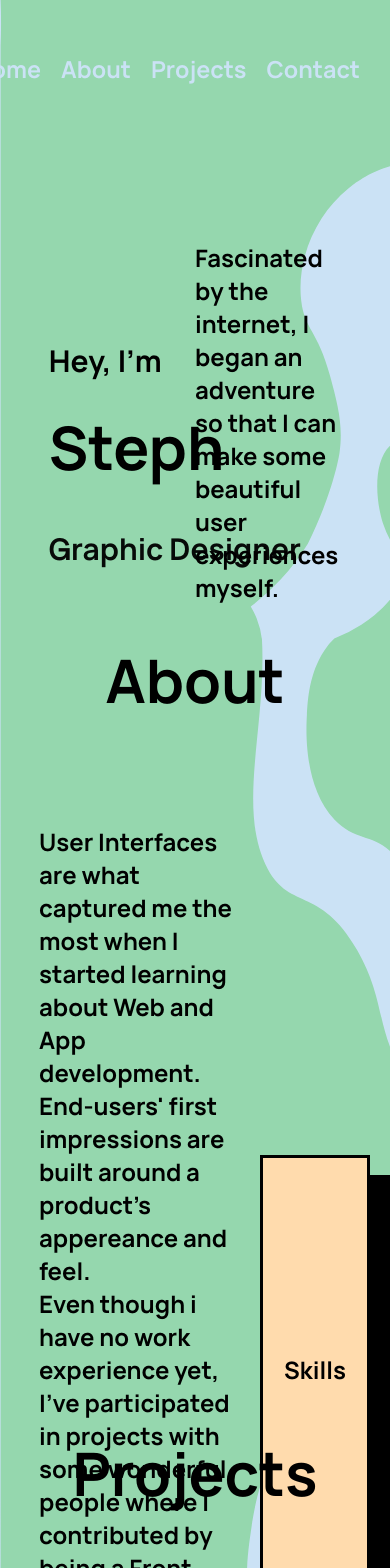
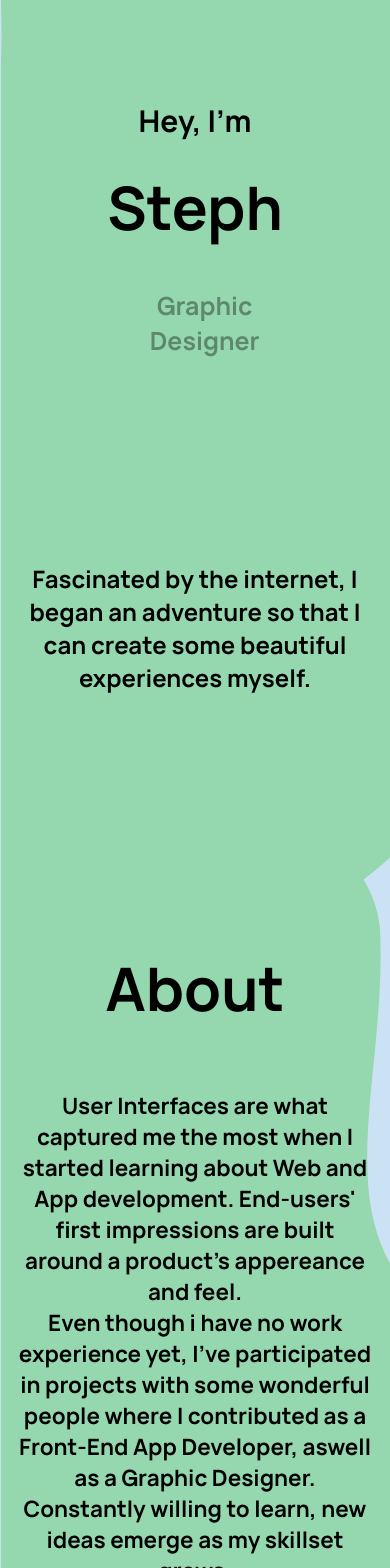
Before and after one commit to Stephpp/Steph, a React app: page / in a window 390 px wide. Shown: the top 1568 px of the page. Built offline with nearby package versions, Linux system fonts and the light colour scheme.

Commit message:
Started making responsive/mobile layout

```diff
--- a/src/App.css
+++ b/src/App.css
@@ -32,7 +32,7 @@ body {
     background-size: cover;
 }
 
-.header {
+#navbar {
     margin-top: 30px;
     margin-right: 30px;
     position: absolute;
@@ -46,12 +46,13 @@ body {
     justify-content: flex-end;
 }
 
-.header h3 {
+
+#navbar h3 {
     color: #CBE2F5;
     transition: 0.2s;
 }
 
-.header h3:hover {
+#navbar h3:hover {
     color: #ffdbad;
 }
 
@@ -59,7 +60,6 @@ body {
     display:flex;
     flex-wrap: wrap;
     height: 100vh;
-    min-height: 770px;
     align-items: center;
 }
 
@@ -207,7 +207,6 @@ body {
     justify-content: center;
     align-items: center;
     height:100vh;
-    min-height: 770px;
 }
 
 .a-section-title {
@@ -240,7 +239,7 @@ body {
     display: flex;
     flex-direction: column;
     margin-right: 15%;
-    height:50vh;
+    height:fit-content;
     width: 80%;
     background-color: #ffdbad;
     border: 3px solid black;
@@ -256,7 +255,6 @@ body {
     justify-content: center;
     align-items: center;
     height:100vh;
-    min-height: 770px;
 }
 
 .p-section-title {
@@ -425,6 +423,7 @@ body {
     padding:8px;
     background-color: #e6a6ff;
     box-shadow: 3px 3px black;
+    border: 2px solid black;
     transition: 0.2s ease-in-out;
     outline:none;
 }
@@ -475,3 +474,95 @@ a {
     text-decoration: none;
     color:black;
 }
+
+
+@media screen and (max-width: 1000px) {
+    #navbar {
+        display:none
+    }
+    #welcome {
+        flex-direction: column;
+        justify-content: center;
+        align-items: center;
+    }
+    .w-left-wrapper {
+        margin-top: 100px;
+        margin-left: 0;
+    }
+    .w-hello, .w-name {
+        text-align: center;
+    }
+    .role {
+        width: 50%;
+        font-size: 25px;
+        text-align: center;
+        position:absolute
+    }
+    .w-right-wrapper {
+        text-align: center;
+        margin: 50px 20px 0 20px;
+    }
+    .w-text {
+        margin-top: 40%;
+    }
+    #about {
+        margin-top: 10%;
+        flex-direction: column;
+        justify-content: center;
+        align-items: center;
+    }
+    .about-wrapper {
+        flex-direction: column;
+        justify-content: center;
+        align-items: center;
+    }
+    .a-section-title {
+        margin-bottom: 5vh;
+    }
+    .a-left-wrapper {
+        margin: 0 15px;
+        text-align: center;
+        font-size: 15px;
+    }
+    .a-right {
+        width: 100%;
+        display: flex;
+        justify-content: center;
+        align-items: center;
+    }
+
+    .a-right-wrapper {
+        margin: 20px 0 0 0;
+        box-shadow: none;
+        width: 80%;
+    }
+
+    #projects {
+        height: 220vh;
+        margin-top: 20%;
+        flex-direction: column;
+        justify-content: center;
+        align-items: center;
+    }
+
+    #contact {
+        margin-top: 50%;
+        margin-bottom: 50%;
+    }
+
+    .contact-wrapper {
+        flex-direction: column;
+        height:fit-content
+    }
+
+    .c-right {
+        flex: 1;
+    }
+
+    .c-form {
+        width: 100%;
+    }
+    .c-form input {
+        font-size: 15px;
+    }
+}
--- a/src/components/About.js
+++ b/src/components/About.js
@@ -8,7 +8,7 @@ const About = () => {
             <div className="about-wrapper">
             <div className="a-left">
                 <div className="a-left-wrapper">
-                    <h2>User Interfaces are what captured me the most when I started learning about Web and App development. End-users' first impressions are built around a product's appereance and feel. <br/>Even though i have no work experience yet, I've participated in projects with some wonderful people where I contributed by being a Front-End App Developer, aswell as a Graphic Designer. Constantly willing to learn, new ideas emerge as my skillset grows.</h2>
+                    <h2>User Interfaces are what captured me the most when I started learning about Web and App development. End-users' first impressions are built around a product's appereance and feel.<br/>Even though i have no work experience yet, I've participated in projects with some wonderful people where I contributed as a Front-End App Developer, aswell as a Graphic Designer.<br/>Constantly willing to learn, new ideas emerge as my skillset grows.</h2>
                 </div>
             </div>
             <div className="a-right">
--- a/src/components/NavBar.js
+++ b/src/components/NavBar.js
@@ -3,7 +3,7 @@ import '../App.css';
 
 const NavBar = () => {
     return (
-        <nav className='header'>
+        <nav id='navbar'>
             <a href="#welcome"><h3>Home</h3></a>
             <a href="#about"><h3>About</h3></a>
             <a href="#projects"><h3>Projects</h3></a>
--- a/src/components/Welcome.js
+++ b/src/components/Welcome.js
@@ -10,17 +10,17 @@ const Welcome = () => {
                     <h1 className='w-name'>Steph</h1>
                     <div className="w-roles">
                         <div className="w-roles-wrapper">
-                            <div className="w-roles-item1">Front-End Developer</div>
-                            <div className="w-roles-item2">Graphic Designer</div>
-                            <div className="w-roles-item3">Web Designer</div>
-                            <div className="w-roles-item4">Photographer</div>
+                            <div className="role w-roles-item1">Front-End Developer</div>
+                            <div className="role w-roles-item2">Graphic Designer</div>
+                            <div className="role w-roles-item3">Web Designer</div>
+                            <div className="role w-roles-item4">Photographer</div>
                         </div>
                     </div>
                 </div>
             </div>
             <div className="w-right">
                 <div className="w-right-wrapper">
-                    <h2>Fascinated by the internet, I began an adventure so that I can make some beautiful user experiences myself.</h2>
+                    <h2 className='w-text'>Fascinated by the internet, I began an adventure so that I can create some beautiful experiences myself.</h2>
                 </div>
             </div>
         </div>
```
